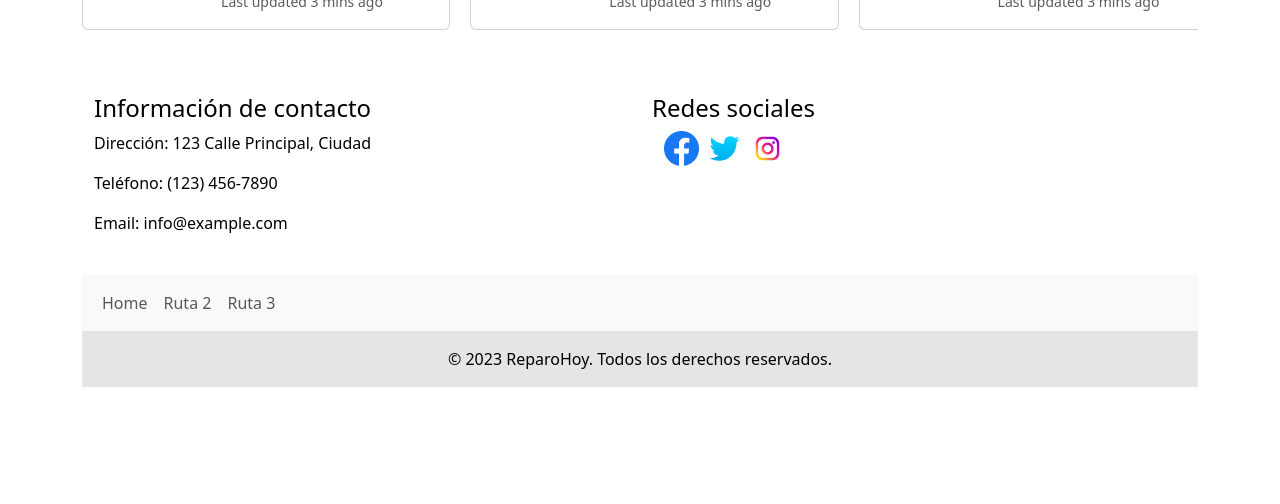
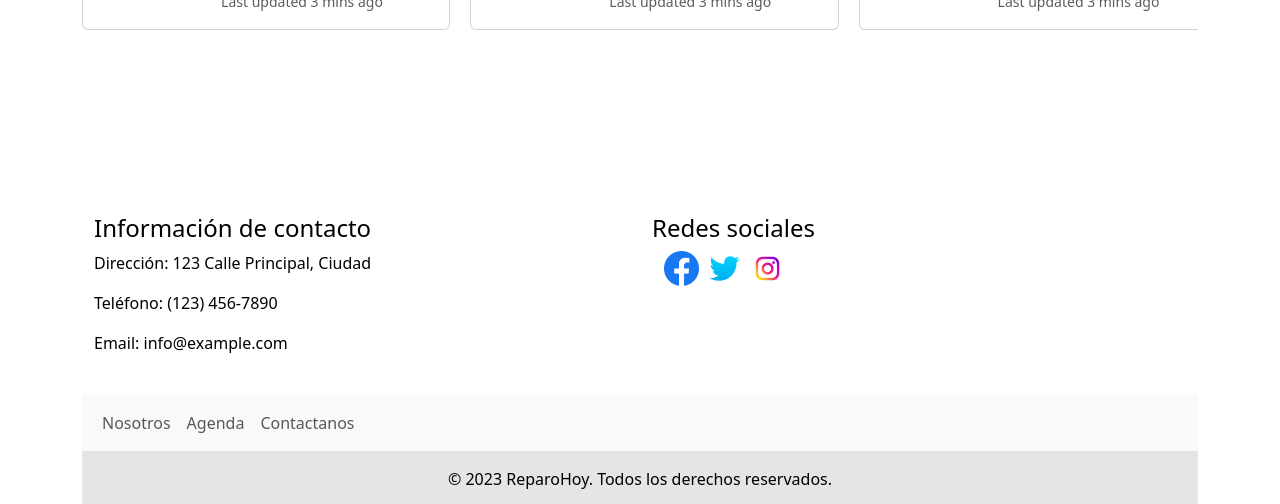
Before and after one commit to ivonnemorenoa/service-booker-web, an Angular app: page /home-page in a window 1280 px wide. Shown: the part 1970-2474 px from the top of the page. Before the commit the page ends 2357 px from the top, so only its background shows below. Built offline with nearby package versions, Linux system fonts and the light colour scheme.

Commit message:
ruteo de footer

```diff
--- a/src/app/app.component.html
+++ b/src/app/app.component.html
@@ -4,4 +4,5 @@
     <div class="app-content">
         <router-outlet></router-outlet>
     </div>
+    <app-footer></app-footer>
 </div>
--- a/src/app/app.module.ts
+++ b/src/app/app.module.ts
@@ -4,7 +4,7 @@ import { BrowserModule } from '@angular/platform-browser';
 import { AppComponent } from './app.component';
 import { AppRoutingModule } from './app-routing.module';
 import { HeaderModule } from 'src/core/components/header/header.module';
-
+import { FooterModule } from 'src/core/components/footer/footer.module';
 
 @NgModule({
   declarations: [
@@ -14,6 +14,7 @@ import { HeaderModule } from 'src/core/components/header/header.module';
     BrowserModule,
     AppRoutingModule,
     HeaderModule,
+    FooterModule,
   ],
   providers: [],
   bootstrap: [AppComponent]
--- a/src/app/footer/footer.component.html
+++ b/src/core/components/footer/footer.component.html
@@ -1,3 +1,8 @@
+<br>
+<br>
+<br>
+<br>
+<br>
 <footer class="bg-white text-black">
     <div class="container py-4">
         <div class="row">
@@ -43,7 +48,8 @@
 
                 <ul class="navbar-nav">
                     <li class="nav-item">
-                        <a class="nav-link" routerLink="/home-page">Home</a>
+
+                    <a class="nav-link"  href="about-page">Nosotros</a>
 
 
                     </li>
@@ -52,7 +58,7 @@
                     <li class="nav-item">
 
 
-                        <a class="nav-link" routerLink="/ruta2">Ruta 2</a>
+                    <a class="nav-link" href="request-page">Agenda</a>
 
 
                     </li>
@@ -61,7 +67,8 @@
                     <li class="nav-item">
 
 
-                        <a class="nav-link" routerLink="/ruta3">Ruta 3</a>
+                    <a class="nav-link"  href="contact-page">Contactanos</a>
+
                     </li>
 
                 </ul>
@@ -69,6 +76,9 @@
             </div>
         </div>
     </nav>
+
+
+
     <div class="text-center p-3" style="background-color: rgba(0, 0, 0, 0.1);">
 
 
--- a/src/core/pages/home-page/home-page.component.html
+++ b/src/core/pages/home-page/home-page.component.html
@@ -4,4 +4,3 @@
 <br>
 <app-references></app-references>
  <br>
- <app-footer></app-footer>
--- a/src/core/pages/home-page/home-page.module.ts
+++ b/src/core/pages/home-page/home-page.module.ts
@@ -4,7 +4,7 @@ import { HomePageComponent } from './home-page.component';
 import { ServicesModule } from 'src/core/components/services/services.module';
 import { BrandsModule } from 'src/core/components/brands/brands.module';
 import { ReferencesModule } from 'src/core/components/references/references.module';
-import { FooterModule } from 'src/app/footer/footer.module';
+
 
 
 const routes: Routes = [
@@ -24,7 +24,6 @@ const routes: Routes = [
   ],
   imports: [
     ServicesModule,
-    FooterModule,
     ReferencesModule,
     BrandsModule,
     RouterModule.forChild( routes )
```
Also changed, not shown: src/core/components/footer/footer.component.css (renamed from src/app/footer/footer.component.css), src/core/components/footer/footer.component.ts (renamed from src/app/footer/footer.component.ts), src/core/components/footer/footer.module.ts (renamed from src/app/footer/footer.module.ts), 1 other file (tests, documents, lock files or other folders).
